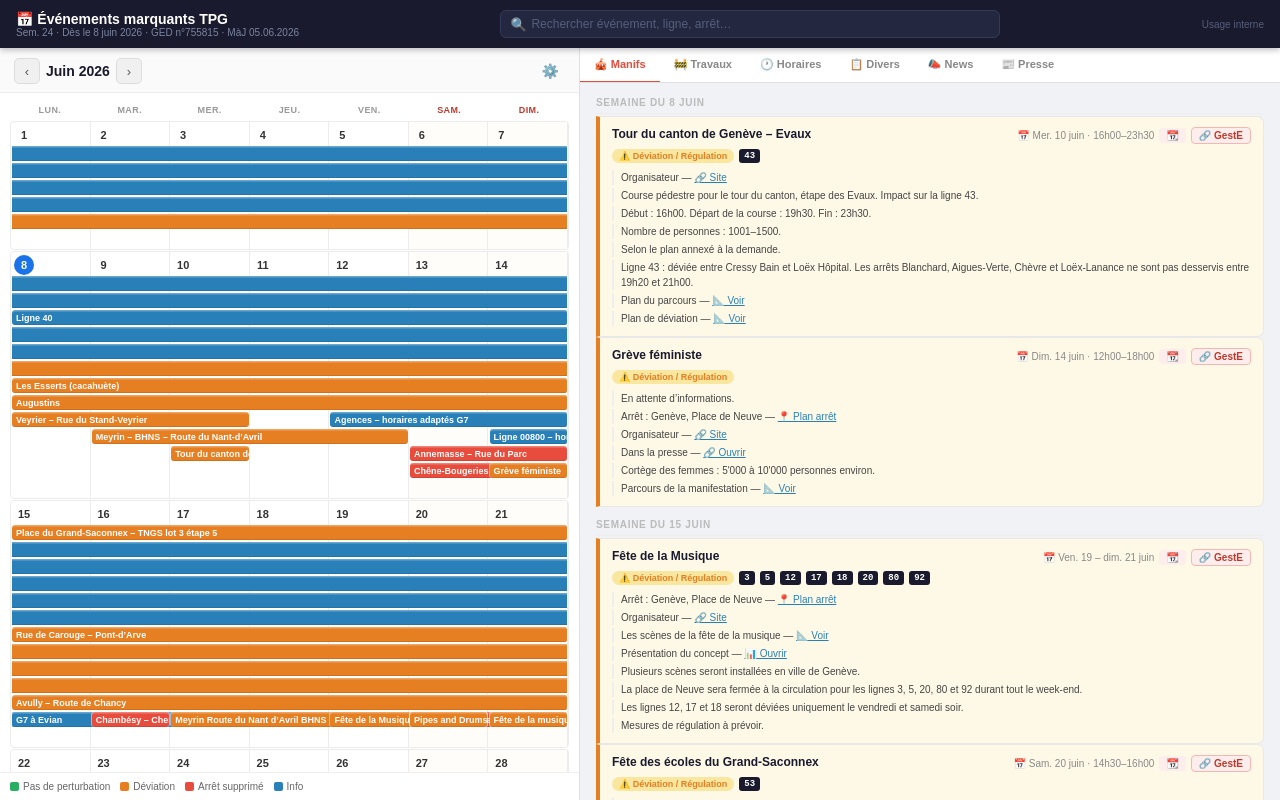
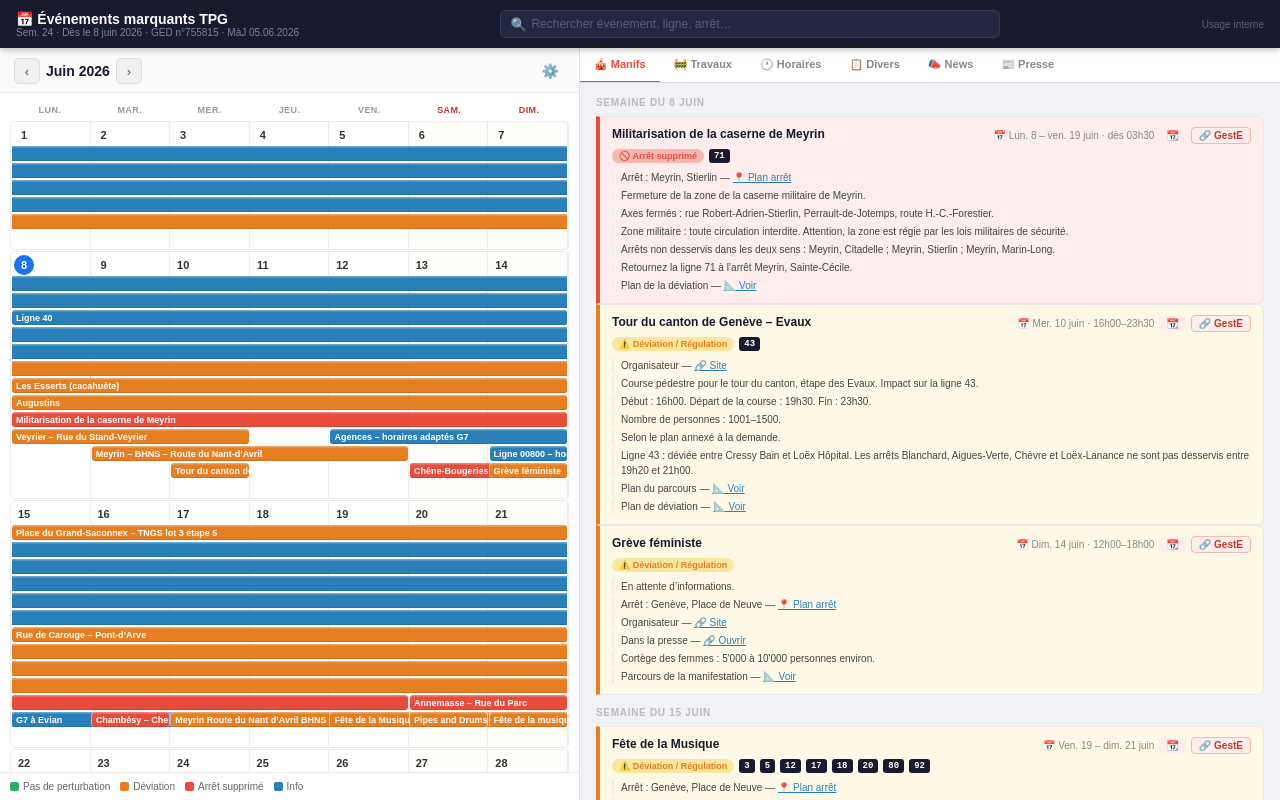
Before and after one commit to Veiguesama/evenements_marquants, a plain HTML site: page index.html in a window 1280 px wide. Drawn offline with Linux system fonts and the light colour scheme.

Commit message:
Add files via upload

```diff
--- a/index.html
+++ b/index.html
@@ -523,6 +523,26 @@
             "semaine": "Semaine du 8 juin",
             "items": [
                 {
+                    "titre": "Militarisation de la caserne de Meyrin",
+                    "date": "Lun. 8 – ven. 19 juin · dès 03h30",
+                    "debut": "2026-06-08",
+                    "fin": "2026-06-19",
+                    "statut": "suppression",
+                    "lignes": [
+                        "71"
+                    ],
+                    "geste": "https://geste.intra-tpg.ch/er-site/3351343/overview",
+                    "details": [
+                        "Arrêt : Meyrin, Stierlin — <a href='https://maps.app.goo.gl/omaDB2Ns2YS9pMTS9' target='_blank' style='color:#2980b9'>📍 Plan arrêt</a>",
+                        "Fermeture de la zone de la caserne militaire de Meyrin.",
+                        "Axes fermés : rue Robert-Adrien-Stierlin, Perrault-de-Jotemps, route H.-C.-Forestier.",
+                        "Zone militaire : toute circulation interdite. Attention, la zone est régie par les lois militaires de sécurité.",
+                        "Arrêts non desservis dans les deux sens : Meyrin, Citadelle ; Meyrin, Stierlin ; Meyrin, Marin-Long.",
+                        "Retournez la ligne 71 à l’arrêt Meyrin, Sainte-Cécile.",
+                        "Plan de la déviation — <a href='https://hastusself.tpg.ch/confluence/pages/viewpage.action?pageId=190322412&preview=/190322412/190322415/image-2026-6-5_11-27-18.png' target='_blank' style='color:#2980b9'>📐 Voir</a>"
+                    ]
+                },
+                {
                     "titre": "Tour du canton de Genève – Evaux",
                     "date": "Mer. 10 juin · 16h00–23h30",
                     "debut": "2026-06-10",
```
